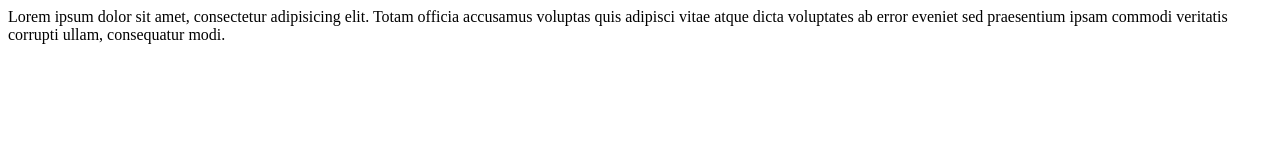
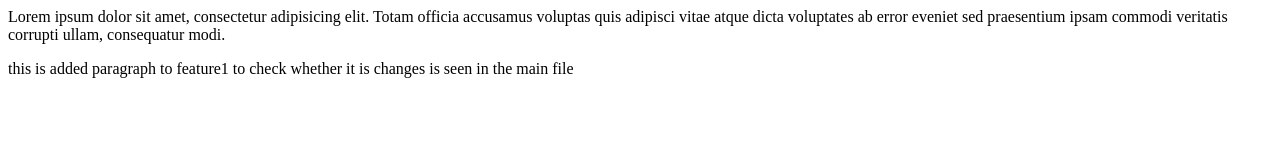
Before and after one commit to TamnnaRajyaguruAmit/Localrepo, a plain HTML site: page index.html in a window 1280 px wide. Drawn offline with Linux system fonts and the light colour scheme.

Commit message:
changes to in feature1 and not in main

```diff
--- a/index.html
+++ b/index.html
@@ -1 +1,2 @@
 <p>Lorem ipsum dolor sit amet, consectetur adipisicing elit. Totam officia accusamus voluptas quis adipisci vitae atque dicta voluptates ab error eveniet sed praesentium ipsam commodi veritatis corrupti ullam, consequatur modi.</p>
+<p>this is added paragraph to feature1 to check whether it is changes is seen in the main file </p>
```
